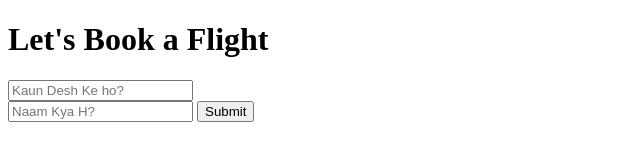
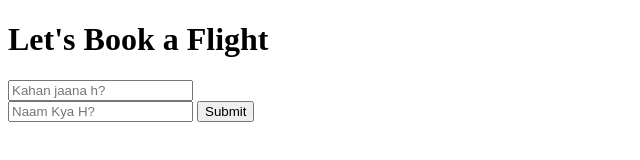
Before and after one commit to Gunjan2797/first_collab, a plain HTML site: page index.html in a window 1280 px wide. Shown: the full height of the page, 0-640 px from the left. Drawn offline with Linux system fonts and the light colour scheme.

Commit message:
added Placeholder

```diff
--- a/index.html
+++ b/index.html
@@ -15,7 +15,7 @@
             <option value="Mumbai to Chennai">Mumbai to Chennai</option>
             <option value="Mumbai to Hyderabad">Mumbai to Hyderabad</option>
         </datalist>
-        <input type="text" list="locations" name="Country" placeholder="Kaun Desh Ke ho?">
+        <input type="text" list="locations" name="Country" placeholder="Kahan jaana h?">
         <br>
         <input name="Name" type="text" placeholder="Naam Kya H?">
         <button>Submit</button>
```
